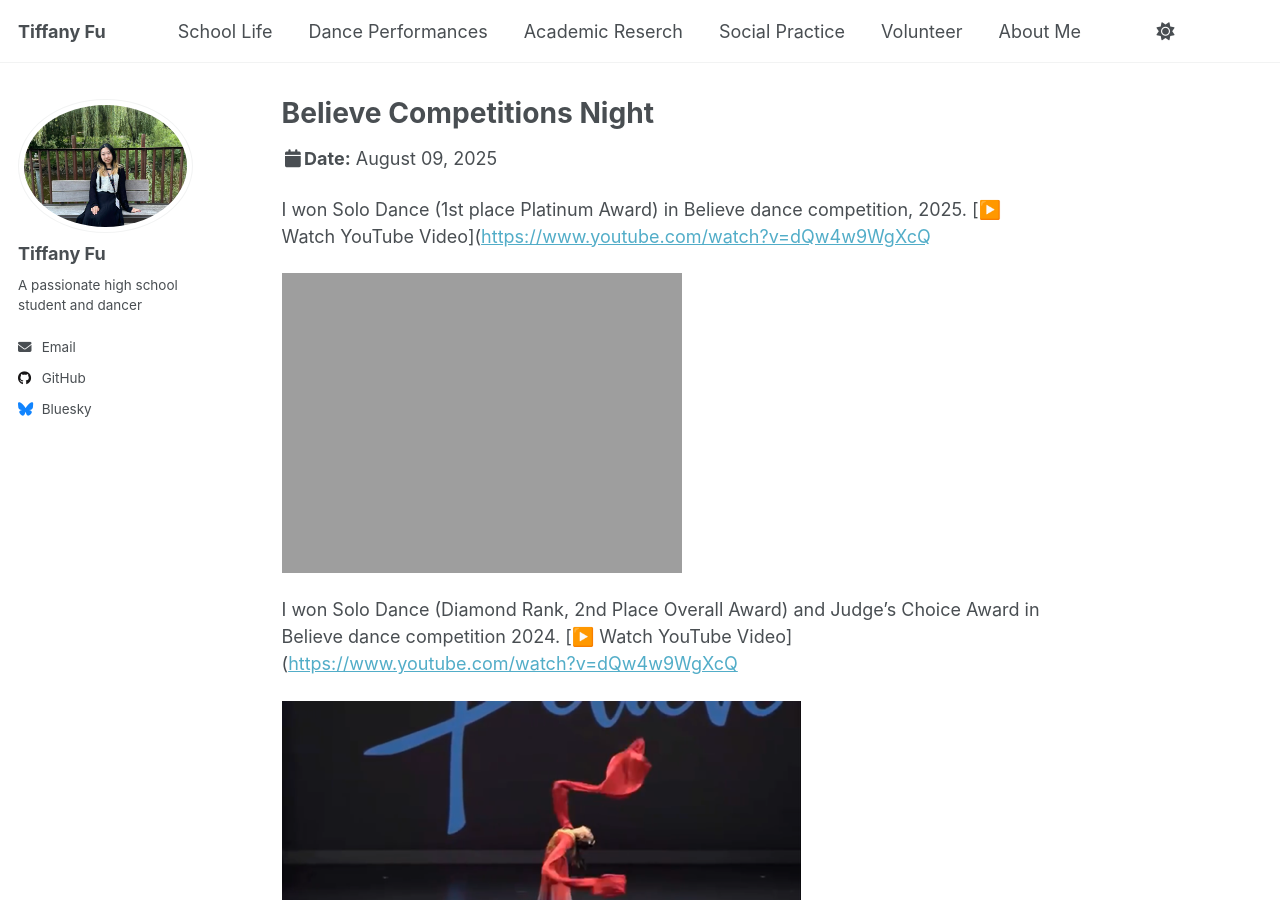
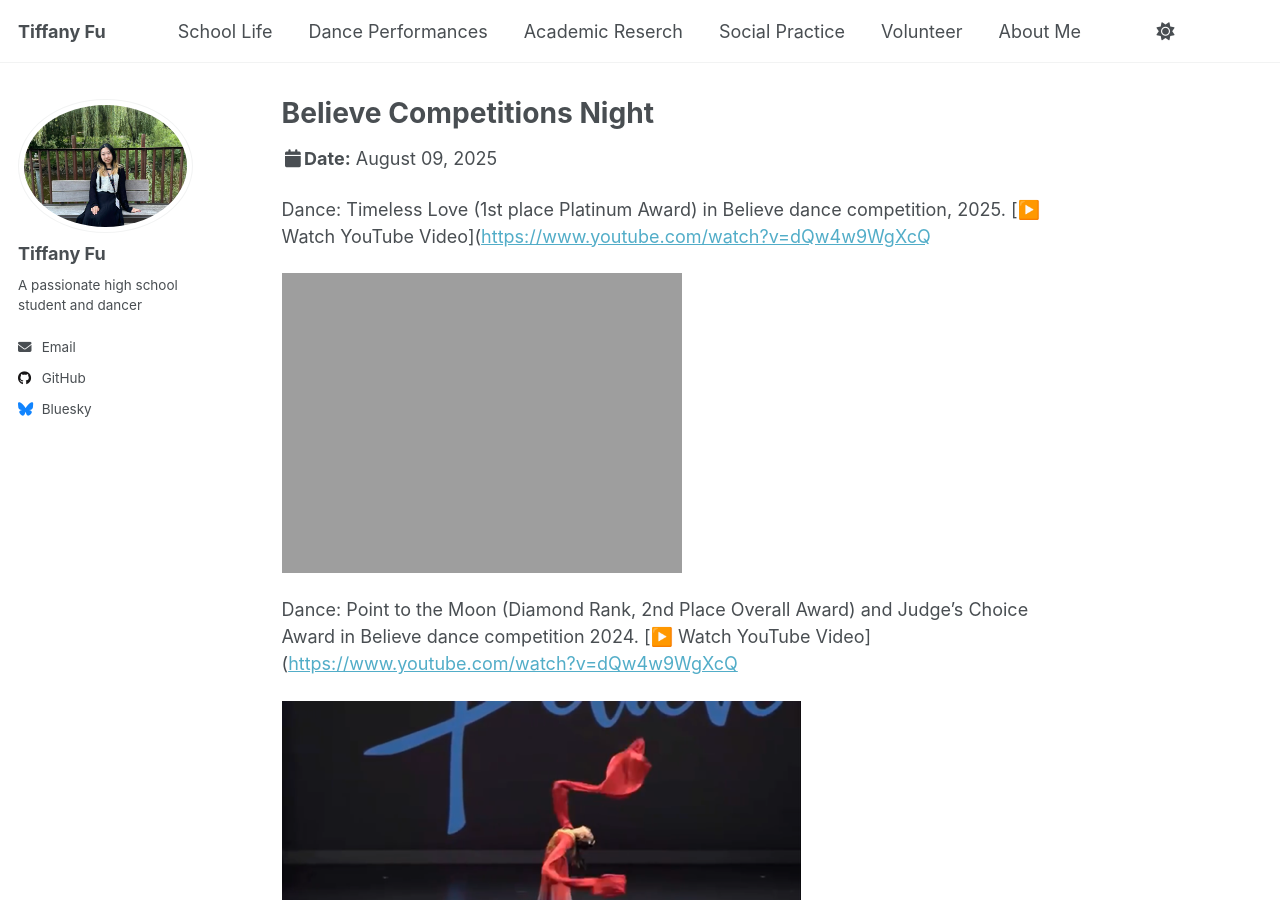
Before and after one commit to TiffanyJTFu/TiffanyFu, a Jekyll site: the page built from _talks/DancePerformance1.md, in a window 1280 px wide and 900 px high. Built offline with Jekyll 4.4.1, drawn with Linux system fonts in a browser that asks for light colours; a script that is not in the unit is left out.

Commit message:
Update DancePerformance1.md

```diff
--- a/_talks/DancePerformance1.md
+++ b/_talks/DancePerformance1.md
@@ -8,7 +8,7 @@ date:  2024, 2025
 location: "Toronto, Canada"
 ---
 
-I won Solo Dance (1st place Platinum Award) in Believe dance competition, 2025.
+Dance: Timeless Love (1st place Platinum Award) in Believe dance competition, 2025.
 [▶️ Watch YouTube Video]([https://www.youtube.com/watch?v=dQw4w9WgXcQ](https://www.youtube.com/watch?v=DYptgVvkVLQ&list=RDDYptgVvkVLQ&start_radio=1)
 
 ![Dance10](https://tiffanyjtfu.github.io/TiffanyFu/images/dancetimelesslovewb.PMG)
@@ -18,8 +18,7 @@ I won Solo Dance (1st place Platinum Award) in Believe dance competition, 2025.
 
 
 
-I won Solo Dance (Diamond Rank, 2nd Place Overall Award) and Judge’s Choice Award in Believe dance competition 2024.
+Dance: Point to the Moon (Diamond Rank, 2nd Place Overall Award) and Judge’s Choice Award in Believe dance competition 2024.
 [▶️ Watch YouTube Video]([https://www.youtube.com/watch?v=dQw4w9WgXcQ](https://www.youtube.com/watch?v=DYptgVvkVLQ&list=RDDYptgVvkVLQ&start_radio=1)
 
-
 ![Dance10](https://tiffanyjtfu.github.io/TiffanyFu/images/dancepointingtothemoonb.PNG)
```
